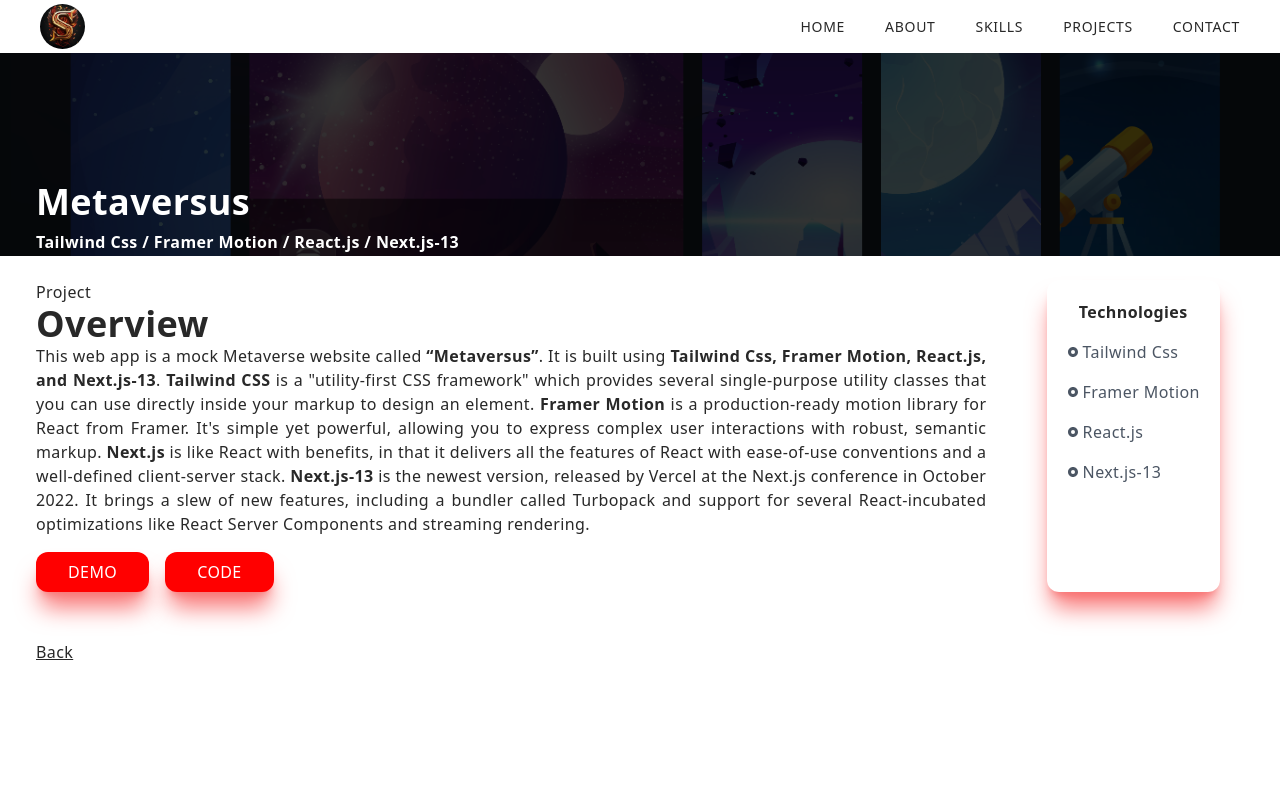
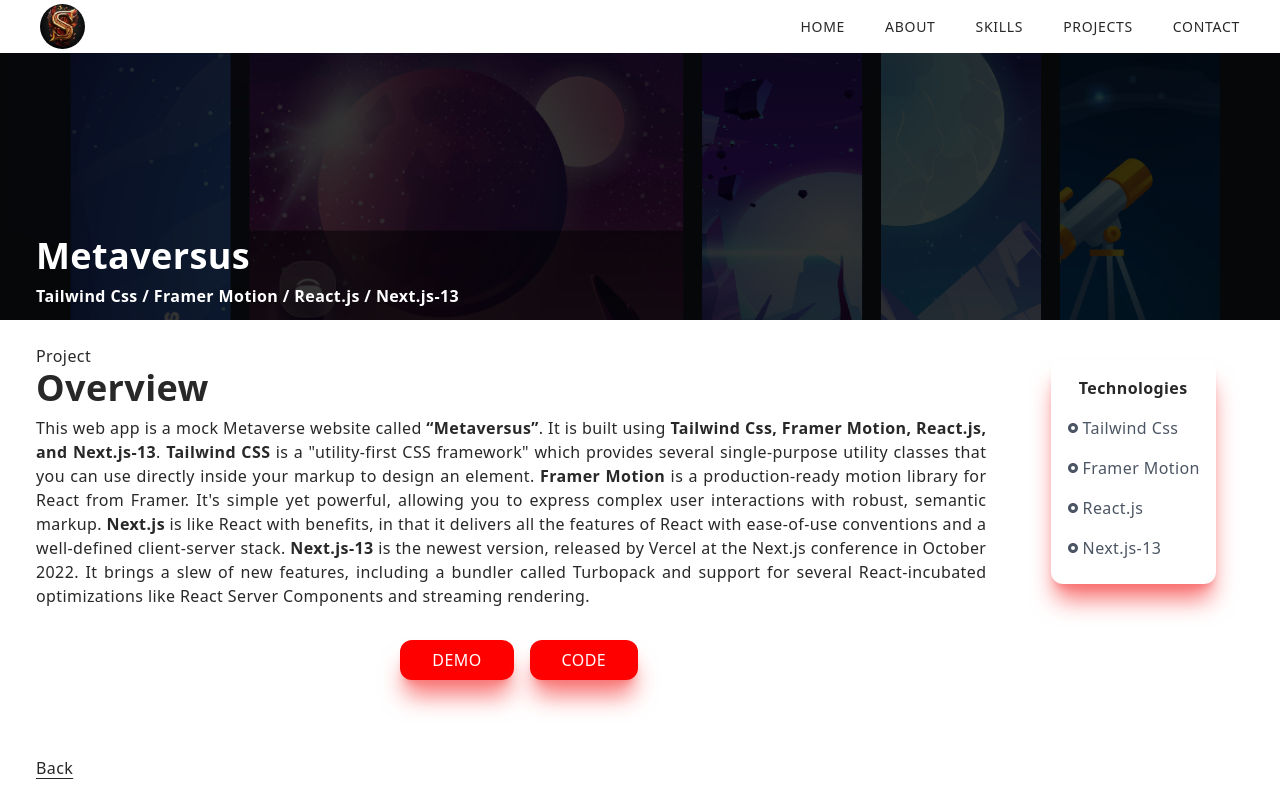
Before and after one commit to StephenRivero/nextjs-portfolio-website, a Next.js app: page /metaversus in a window 1280 px wide. Built offline with nearby package versions, Linux system fonts and the light colour scheme.

Commit message:
Update alignments

```diff
--- a/pages/metaversus.jsx
+++ b/pages/metaversus.jsx
@@ -7,11 +7,11 @@ import { RiRadioButtonFill } from 'react-icons/ri'
 
 const youtubeCloneProject = () => {
   return (
-    <div className='w-full overflow-x-hidden mx-auto'>
-      <div className='w-screen h-[60vw] lg:h-[20vw] relative'>
-        <div className='absolute top-0 left-0 w-full h-[60vw] lg:h-[20vw] bg-black/80 z-10' />
+    <div className='w-full xl:h-[100vh] overflow-x-hidden mx-auto'>
+      <div className='w-screen h-[60vw] md:h-[50vw] lg:h-[18vw] xl:h-[25vw] relative'>
+        <div className='absolute top-0 left-0 w-full h-[60vw] md:h-[50vw] lg:h-[18vw] xl:h-[25vw] bg-black/80 z-10' />
         <Image className='absolute z-1' layout='fill' objectFit='cover' src={metaversusImg} alt="/" />
-        <div className='absolute top-[75%] sm:top-[88%] md:top-[90%] lg:top-[81%] xl:top-[85%] max-w-[1240px] pl-4 w-full left-[50%] right-[50%] translate-x-[-50%] translate-y-[-50%] text-white z-10 px-2'>
+        <div className='absolute top-[75%] sm:top-[88%] md:top-[89%] lg:top-[79%] xl:top-[85%] max-w-[1240px] pl-4 w-full left-[50%] right-[50%] translate-x-[-50%] translate-y-[-50%] text-white z-10 px-2'>
           <h2 className='pb-2'>
             Metaversus
           </h2>
@@ -28,13 +28,13 @@ const youtubeCloneProject = () => {
           <h2>
             Overview
           </h2>
-            <p className='text-justify pr-4'>
+          <p className='text-justify pr-4 mt-2'>
             This web app is a mock Metaverse website called <b>“Metaversus”</b>. It is built using <b>Tailwind Css, Framer Motion, React.js, and Next.js-13</b>.
             <b> Tailwind CSS</b> is a "utility-first CSS framework" which provides several single-purpose utility classes that you can use directly inside your markup to design an element.
             <b> Framer Motion</b> is a production-ready motion library for React from Framer. It&apos;s simple yet powerful, allowing you to express complex user interactions with robust, semantic markup.
             <b> Next.js</b> is like React with benefits, in that it delivers all the features of React with ease-of-use conventions and a well-defined client-server stack. <b> Next.js-13</b> is the newest version, released by Vercel at the Next.js conference in October 2022. It brings a slew of new features, including a bundler called Turbopack and support for several React-incubated optimizations like React Server Components and streaming rendering.
           </p>
-            <div className='flex flex-nowrap justify-center sm:justify-start mt-4'>
+          <div className='flex flex-nowrap w-fit mx-auto justify-center sm:justify-start md:justify-center mt-4 md:mt-8 lg:mb-6 xl:mb-7'>
             <Link href="https://metaversus-stephenrivero.vercel.app/" className='flex justify-center'>
               <button className='px-8 py-2 mr-4'>
                 Demo
@@ -47,12 +47,12 @@ const youtubeCloneProject = () => {
             </Link>
           </div>
         </div>
-          <div className='col-span-5 lg:col-span-1 shadow-xl shadow-red-400 rounded-xl p-1 mt-8 mr-2 lg:mt-0 lg:mx-3'>
-            <div className='p-1 sm:p-4'>
+        <div className='col-span-5 lg:col-span-1 shadow-xl shadow-red-400 rounded-xl p-1 mt-5 lg:mt-4 mr-2 lg:mx-3 mb-7 lg:mb-[130px] 2xl:mb-[220px]'>
+            <div className='p-1 sm:p-4 lg:p-3'>
               <p className='text-center font-bold pb-2'>
                 Technologies
               </p>
-              <div className='grid grid-cols-2 grid-rows-2 lg:grid-cols-1'>
+              <div className='grid grid-cols-2 grid-rows-2 lg:grid-cols-1 h-fit'>
                 <p className='text-gray-600 py-2 pl-2 sm:pl-0 flex items-center text-left'>
                   <RiRadioButtonFill className='pr-1' /> Tailwind Css
                 </p>
@@ -68,11 +68,15 @@ const youtubeCloneProject = () => {
               </div>
             </div>
         </div>
+      </div>
+      <div className='absolute top-0 left-0 w-full h-full flex items-end justify-center'>
+        <div className='w-full max-w-[1240px] flex justify-start'>
           <Link href='/#projects'>
-            <p className='underline cursor-pointer w-fit col-span-5 justify-start mt-8 mr-auto'>
+            <p className='underline underline-offset-4 cursor-pointer w-fit justify-start mr-auto mt-auto xl:pt-1 lg:absolute bottom-4 left-4 xl:static xl:mt-auto xl:mb-5 xl:ml-4'>
               Back
             </p>
           </Link>
+        </div>
       </div>
     </div>
 
```
Lines whose indentation alone changed are shown as unchanged.
